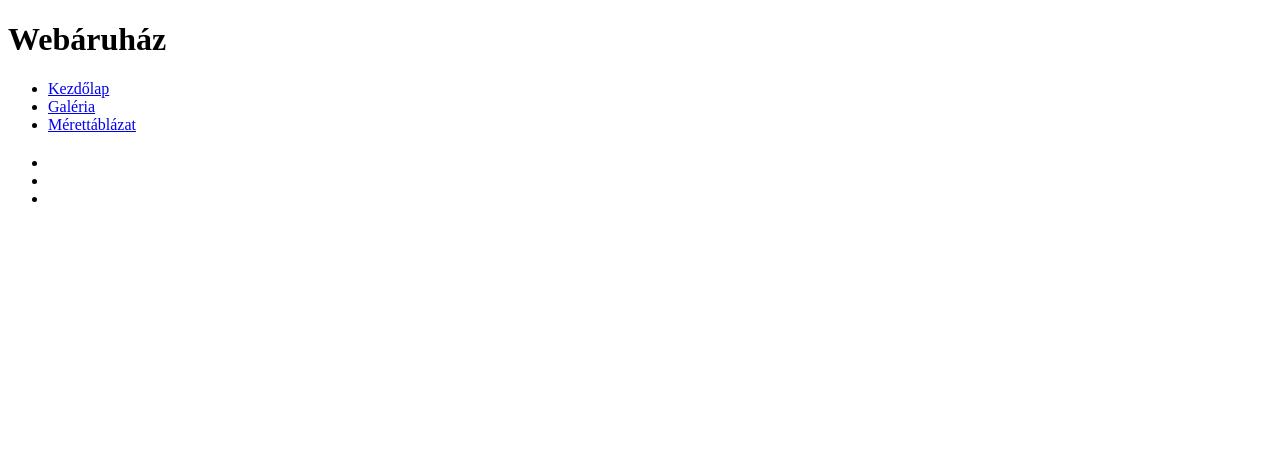
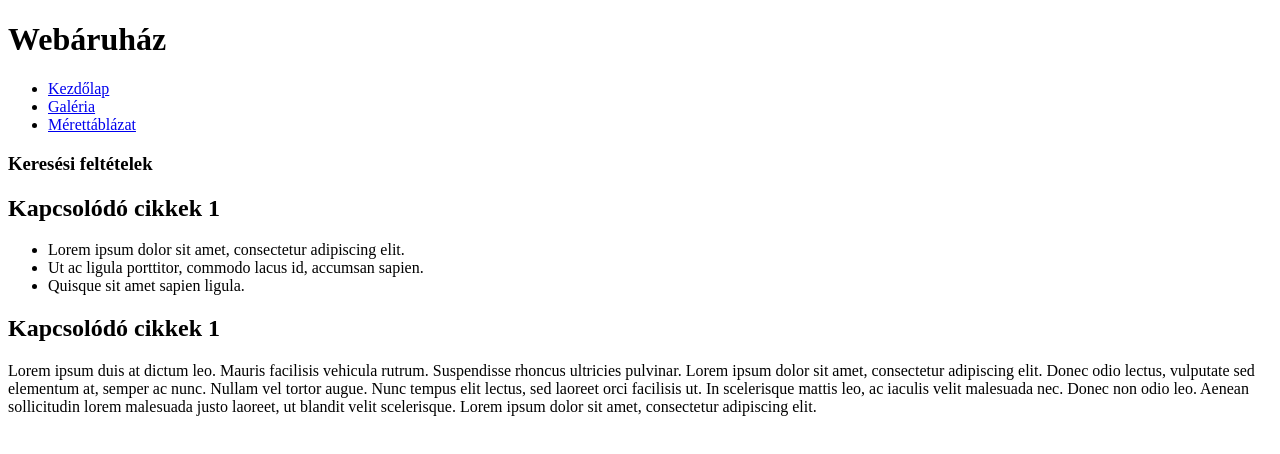
Before and after one commit to AlexandraLukacs/web-bootstrap-csoport, a plain HTML site: page index.html in a window 1280 px wide. Drawn offline with Linux system fonts and the light colour scheme.

Commit message:
jobb aside

```diff
--- a/index.html
+++ b/index.html
@@ -21,18 +21,21 @@
                 </ul>
             </div>
         </nav>
-        <aside></aside>
+        <aside>
+            <h3>Keresési feltételek</h3>
+
+        </aside>
         <article></article>
         <aside>
             <div>
-                <h2></h2>
+                <h2>Kapcsolódó cikkek 1</h2>
                 <ul>
-                    <li></li>
-                    <li></li>
-                    <li></li>
+                    <li>Lorem ipsum dolor sit amet, consectetur adipiscing elit.</li>
+                    <li>Ut ac ligula porttitor, commodo lacus id, accumsan sapien.</li>
+                    <li>Quisque sit amet sapien ligula.</li>
                 </ul>
-                <h2></h2>
-                <p></p>
+                <h2>Kapcsolódó cikkek 1</h2>
+                <p>Lorem ipsum duis at dictum leo. Mauris facilisis vehicula rutrum. Suspendisse rhoncus ultricies pulvinar. Lorem ipsum dolor sit amet, consectetur adipiscing elit. Donec odio lectus, vulputate sed elementum at, semper ac nunc. Nullam vel tortor augue. Nunc tempus elit lectus, sed laoreet orci facilisis ut. In scelerisque mattis leo, ac iaculis velit malesuada nec. Donec non odio leo. Aenean sollicitudin lorem malesuada justo laoreet, ut blandit velit scelerisque. Lorem ipsum dolor sit amet, consectetur adipiscing elit.</p>
             </div>
         </aside>
         <footer></footer>
```
